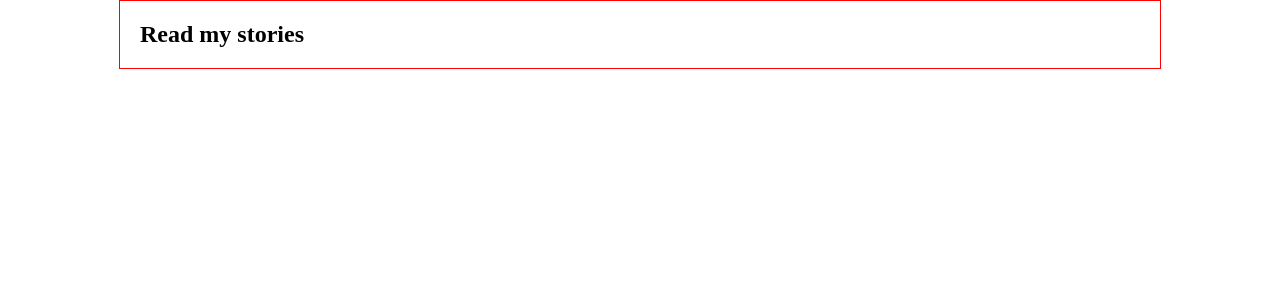
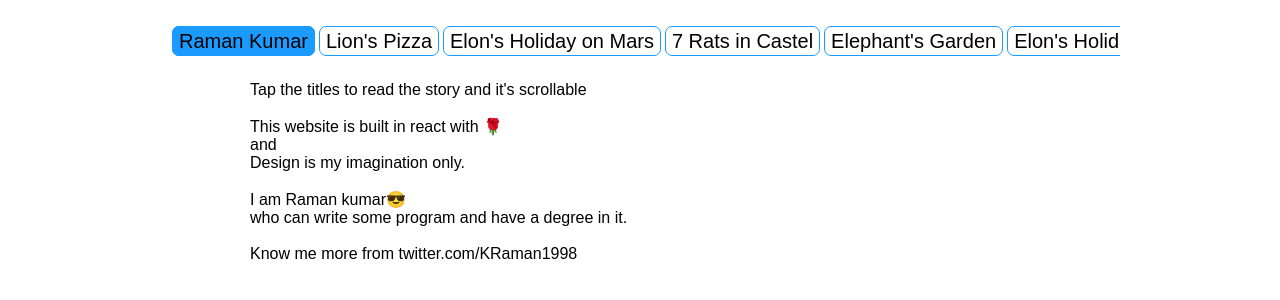
Before and after one commit to Raman-Kumar/visual-stories, a React (Create React App) app: page / in a window 1280 px wide. Shown: the top 300 px of the page. Built offline with nearby package versions, Linux system fonts and the light colour scheme.

Commit message:
setting up stories and first view completed

```diff
--- a/src/App.js
+++ b/src/App.js
@@ -1,9 +1,181 @@
+import { useState } from "react";
 import React from "react";
+import ContentBody from "./components/ContentBody";
+import Header from "./components/Header";
+import Navigation from "./components/Navigation";
 
 function App(){
+
+    const stories = [
+        {
+            page: 1,
+            title : "Raman Kumar",
+            text :
+            `
+            Tap the titles to read the story and it's scrollable
+
+            This website is built in react with 🌹
+            and
+            Design is my imagination only.
+
+            I am Raman kumar😎
+            who can write some program and have a degree in it.
+
+            Know me more from twitter.com/KRaman1998
+
+
+            `
+        },
+        {
+            page: 2,
+            title : "Lion's Pizza",
+            text : `
+            A short story of Lion's family.
+Father, Mother, and their son Lio (cute lion)
+They are moving to City.
+Lio admits to new school "Royal Lions Academy".
+Today It's Lio first day. Her mother gives him tiffin
+Lio loves juicy soft rabbits so, today he got this for lunch.
+In the classroom, Teacher lioness comes and says
+"Today We will study our food
+...
+will learn what is healthier for ourselves.
+We eat dear, good for our eyes.
+We eat zebra, good for our growth.
+... etc "
+In school, there is a club which does some interesting activities and sports.
+and Lio tries to meet members of club.
+But there is a bulling Lion named Zar in school.
+During Lunch time,
+Lio is eating his favorite rabbits from his tiffin.
+Zar comes to Lio and threats and advise to not join that they are my rivals.
+Zar roars on face of Lio and eats away one of his rabbits in tiffin.
+Lio comes home not very happy.
+Mom ask Lio on dinner table "What happened in school? Did you enjoy rabbits?"
+Lio says "Everything is good. Yea, those were tasty."
+His Father comes to dinner. Mom and Father serve Giraffe.
+Father says "Hi, Lio eat this, How was your school today?"
+Lio says "It's fine."
+Next Day,
+Lio goes to school
+In the classroom, Teacher lioness comes and says
+"Today We will study our culture
+We roar every day and loud
+We are Brave. That's why the Brave browser uses our face in icon. (But don't pay us royalty)
+We are aggressive
+... etc"
+Lio joins the club as a member and now He got buddies.
+The Zar only seems to give a threatening look from a distance.
+Lio comes home very happy with some special plans.
+Lio come to dinner table,
+Mom and dad is there, serving Camel meat.
+Everyone is eating and after finishing dinner.
+Lio says "Wait I have a treat for you. I have ordered three Monkey's Kidney Pizza Special from Zomato, with 30% off"
+Delivery Tiger comes and knocks the door and hands over Pizzas to Lio.
+Lio serves Pizza. His Father and Mother are eating slices. Lio says "Take this"
+His Father says "What is this?"
+Lio says "It's ketchup, mixture of animal blood. Let me apply"
+Lio is putting ketchup over pizzas.
+Now everyone is eating Pizza.
+`
+        },
+        {
+            page: 3,
+            title : "Elon's Holiday on Mars",
+            text : `I am Raman kumar`
+        }
+
+        ,
+        {
+            page: 5,
+            title : "7 Rats in Castel",
+            text : "I am Raman kumar"
+        }
+        ,
+        {
+            page: 6,
+            title : "Elephant's Garden",
+            text : `
+            Vayu is a young strong and fully grown elephant.
+He has a nice family Mom and Dad and siblings.
+All Elephants live in the forest near a wide river.
+
+Since childhood, he cultivated his own very large garden.
+He has planted a lot of trees of Mango, Banana, and Sugarcane.
+also have Coconut and other trees.
+His garden is very big to have thousands of trees spreading in a larger area very near the bank of the river.
+He is very possessive about his trees and
+don't let other elephants or siblings enter into his large garden.
+
+On another side of the river, other animals live.
+and they cannot reach to this side of the river bank.
+So, river separates both sides of the Forest area.
+
+He spends less time with his herd of elephnats.
+Vayu mostly live away from his group and spends time in garden.
+He goes to the river and enjoys a good bath daily.
+He then fills water in his trunk and waters his garden trees
+
+Vayu lives a very sweet life.
+
+On both sides of the river, there are some big very old-grown long high trees.
+and branches of these trees have spread out over the water of river.
+Same case on other side of river, because of this
+Over the years as time spent
+some branches of this side of old trees and other side of old trees
+grows and now have very little distance between them.
+
+Recently, some group of monkeys arrive on the other side of the forest to live there and make their living place.
+monkeys climb on big trees on other side river and through branches
+They jump to branches of this side big trees.
+
+Now monkeys climbs Vayu's trees and eat his fruits.
+Vayu comes to see his garden.
+Vayu see half-eaten fruits are thrown here are there.
+He gets shock and his head spins.
+
+He tries to repel monkeys but monkeys are up in trees.
+He sakes trees to fall monkeys but monkeys jump here and there.
+
+Till evening, monkeys go away.
+Vayu is very sad, super sad ... super super sad ... super super super sad ...
+
+He figures out how these monkeys reached here.
+He finds out that these old tree branches over river water helps them to cross river by jumping from other side big trees.
+
+Now, Vayu calls his family.
+His mom dad and siblings help Vayu to break the extended branches of old trees.
+They break all branches.
+Clean and again decorates the garden.
+
+From onwards days, monkeys can't jump if they did they will fall into river water and flow away.
+
+Now Vayu is again happy.
+and take a bath in the river.
+He is sprinkling water over him.
+`
+        } ,
+        {
+            page: 4,
+            title : "Elon's Holiday on Mars 2.0",
+            text : "I am Raman kumar"
+        }
+    ]
+
+    const [currentStory, setCurrentStory] = useState(stories[0])
+    const [currentPage, setCurrentPage] = useState(0)
+
+    const changeStory = (page)=>{
+        setCurrentStory(stories[page])
+        setCurrentPage(page)
+    }
+
     return (
        <div className="container">
-        <h2>Read my stories</h2>
+        {/* <Header title='You can read some stories here' /> */}
+
+        <Navigation stories={stories} onTap ={changeStory} selected={currentPage}/>
+        <ContentBody story={currentStory} currentPege={2} />
        </div>
     )
 }
--- /dev/null
+++ b/src/components/ContentBody.js
@@ -0,0 +1,10 @@
+
+const ContentBody = ({story, currentPege})=>{
+    return (
+        <div className="contentbody" style={{ whiteSpace : 'pre-line'}}>
+            {story.text}
+        </div>
+    )
+}
+
+export default ContentBody
--- a/src/components/Header.js
+++ b/src/components/Header.js
@@ -0,0 +1,7 @@
+function Header({title}){
+    return (
+        <h2 className='header'>{title}</h2>
+    )
+}
+
+export default Header
--- a/src/components/Navigation.js
+++ b/src/components/Navigation.js
@@ -0,0 +1,11 @@
+function Navigation({stories, onTap, selected}){
+    return (
+        <div className="nav">
+            {stories.map((story, index)=>
+                <span onClick={()=> {onTap(index)}} key={index} className={`titlebox ${index===selected ? 'selected' : 'unselected'}`}>{story.title}</span>
+            )}
+        </div>
+    )
+}
+
+export default Navigation
--- a/src/index.css
+++ b/src/index.css
@@ -1,5 +1,11 @@
 *{
     margin: 0;
+    padding: 0;
+    font-family: 'Poppins', sans-serif;
+    box-sizing: border-box;
+}
+body{
+    background: transparent;
 }
 
 .container{
@@ -7,5 +13,54 @@
     padding: 20px;
     margin-left: auto;
     margin-right: auto;
-    border: 1px solid red;
+    /* border: 1px solid red; */
+    background: transparent;
 }
+
+.header{
+    text-align: center;
+}
+
+.nav{
+
+    padding: 10px;
+    overflow-x: scroll;
+
+    white-space: nowrap;
+}
+
+.titlebox{
+    font-size: 20px;
+    margin: 2px;
+    padding: 3px 6px;
+    border: 1px solid #1b9bff;
+    border-radius: 7px;
+    display: inline;
+    cursor:pointer;
+}
+
+.titlebox:hover{
+    background: #1b9bff;
+    transition: 0.7s;
+}
+
+.contentbody{
+    background: transparent;
+    /* border: 1px solid salmon; */
+    padding: 0px 30px;
+}
+
+.selected{
+    background: #1b9bff;
+    /* transition: 0.7s; */
+}
+
+.unselected{
+    background: transparent;
+}
+
+@media screen and (min-width : 768px) {
+    .contentbody{
+        padding: 0px 90px;
+    }
+}
```
